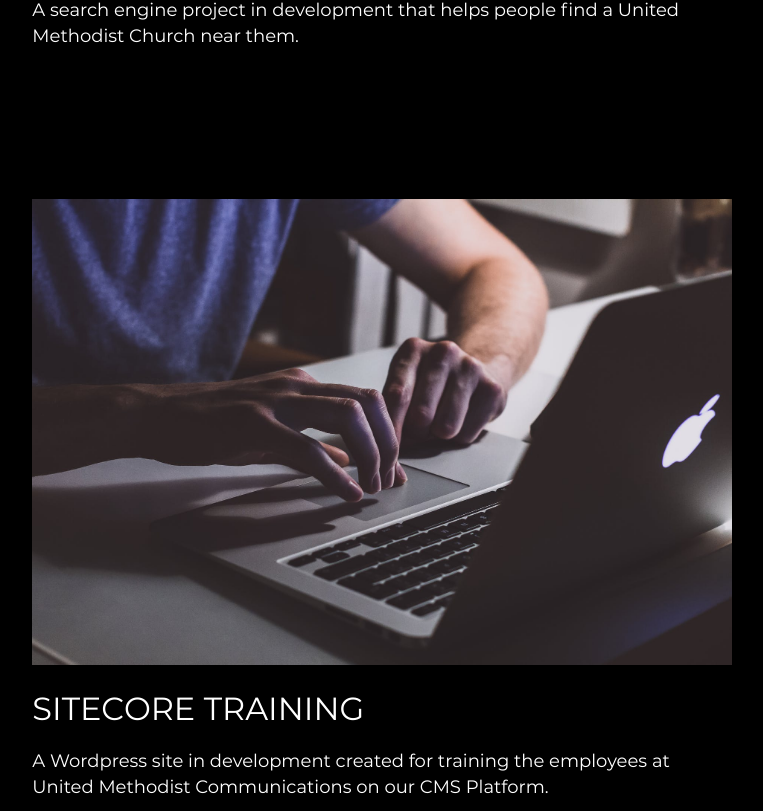
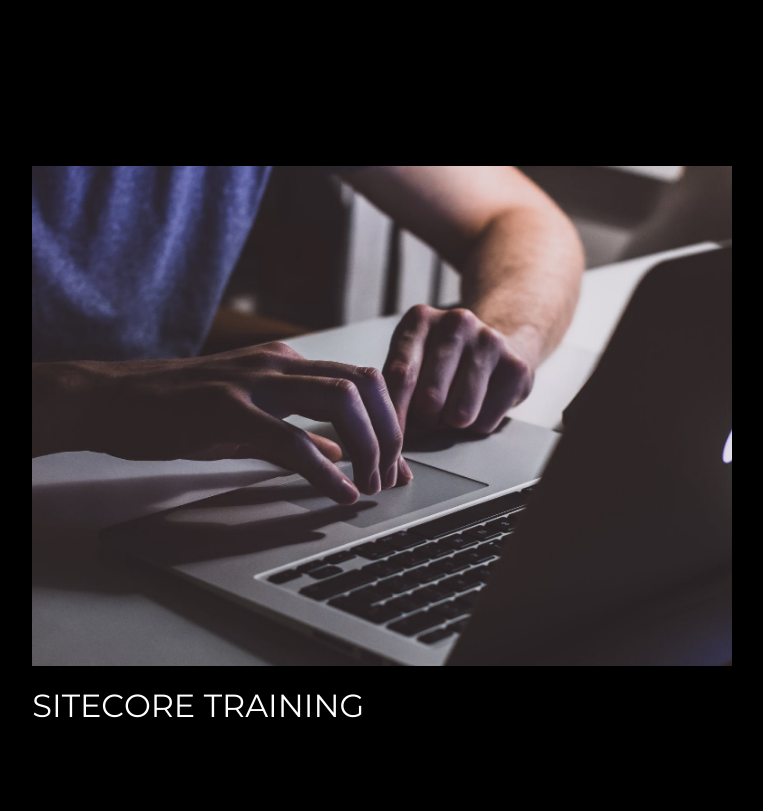
Before and after one commit to susieward/keri-wright, a Vue app: page /umcom in a window 1280 px wide. Shown: the part 1429-2240 px from the top of the page, without its empty margins (259-1022 px from the left). Built offline with nearby package versions, Linux system fonts and the light colour scheme.

Commit message:
umcom image effects

```diff
--- a/src/components/UMCom.vue
+++ b/src/components/UMCom.vue
@@ -19,16 +19,23 @@
           <div class="work-container">
 
 
+
   <div class="work-item">
+
             <div class="work-img-container">
               <router-link to="/find-a-church"><img class="work-img" src="./images/umcom.jpg" /></router-link>
+
+              <div class="work-desc">
+                <p>
+                A search engine project in development that helps people find a United Methodist Church near them.</p>
+              </div>
             </div>
 
             <div class="work-title">
               <router-link to="/find-a-church">Find A Church</router-link>
             </div>
 
-            <div class="work-desc">
+            <div class="work-desc-mobile">
               A search engine project in development that helps people find a United Methodist Church near them.
             </div>
 
@@ -37,14 +44,18 @@
           <div class="work-item">
             <div class="work-img-container">
               <router-link to="/sitecore"><img class="work-img" src="./images/resource.jpg" /></router-link>
+
+              <div class="work-desc">
+                <p>A Wordpress site in development created for training the employees at United Methodist Communications on our CMS Platform.</p>
+              </div>
             </div>
 
             <div class="work-title">
                 <router-link to="/sitecore">Sitecore Training</router-link>
             </div>
 
-            <div class="work-desc">
-              A Wordpress site in development created for training the employees at United Methodist Communications on our CMS Platform.
+            <div class="work-desc-mobile">
+                    A Wordpress site in production created for training the employees at United Methodist Communications on our CMS Platform.
                     </div>
 
           </div>
@@ -53,13 +64,17 @@
     <div class="work-item">
           <div class="work-img-container">
                 <router-link to="/what-we-do"><img class="work-img" src="./images/whatwedo.jpeg" /></router-link>
+
+                <div class="work-desc">
+                        <p>A Landing Page made for United Methodist Communications</p>
+                        </div>
           </div>
 
             <div class="work-title">
                   <router-link to="/what-we-do">What We Do</router-link>
               </div>
 
-                      <div class="work-desc">
+              <div class="work-desc-mobile">
                       A Landing Page made for United Methodist Communications
                       </div>
 
@@ -68,13 +83,17 @@
           <div class="work-item">
             <div class="work-img-container">
               <router-link to="/source"><img class="work-img" src="./images/sourcegrey.jpeg" /></router-link>
+              <div class="work-desc">
+                <p>A Subscription Landing Page made for United Methodist Communications </p>
+              </div>
+
             </div>
 
             <div class="work-title">
               <router-link to="/source">The Source</router-link>
             </div>
 
-            <div class="work-desc">
+            <div class="work-desc-mobile">
               A Subscription Landing Page made for United Methodist Communications
             </div>
 
@@ -96,6 +115,15 @@
 </script>
 
 <style>
+
+.work-desc-mobile {
+
+  font-family: 'Montserrat Regular';
+  color: #fff;
+  font-size: 18px;
+  line-height: 26px;
+  display: none;
+}
 
 .umcom {
 padding: 0;
@@ -152,6 +180,7 @@
   text-transform: uppercase;
   padding-right: 400px;
   padding-left: 30px;
+  position: relative;
 }
 
 .work {
@@ -161,6 +190,7 @@
   justify-content: center;
   max-width: 700px;
   margin: auto;
+  position: relative;
 }
 
 .work-container {
@@ -170,30 +200,108 @@
   width: 100%;
   grid-gap: 150px;
   margin-top: 50px;
+  position: relative;
 
 }
+
+#redtoken {
+  background-color: #FDAFA4;
+}
+
 
 .work-item {
   display: grid;
   grid-template-rows: auto auto auto;
   grid-gap: 20px;
+  position: relative;
+}
+
+
+.work-img {
+
 }
 
 .work-img-container {
 display: grid;
 max-height: 500px;
 overflow: hidden;
+position: relative;
+cursor: pointer;
+background: #fc8372;
 }
 
-#redtoken {
-  background-color: #FDAFA4;
+
+.work-img-container img {
+  object-fit: cover;
+max-width: none;
+width: -webkit-calc(100% + 60px);
+ width: calc(100% + 60px);
+height:auto;
+opacity: 1;
+position: relative;
+display: block;
+-webkit-transition: opacity 0.35s, -webkit-transform 0.35s;
+transition: opacity 0.35s, transform 0.35s;
+-webkit-transform: translate3d(-30px, 0, 0) scale(1.12);
+transform: translate3d(-30px, 0, 0) scale(1.12);
+-webkit-backface-visibility: hidden;
+backface-visibility: hidden;
 }
 
-.work-img {
+.work-img-container:hover img {
+  opacity: 0.5;
+-webkit-transform: translate3d(0, 0, 0) scale(1);
+transform: translate3d(0, 0, 0) scale(1);
+
+}
+
+
+.work-desc {
+  padding: 2em;
+  position: absolute;
+  top: 0;
+  left: 0;
   width: 100%;
-height:auto;
-object-fit: cover;
+  height: 100%;
+  -webkit-backface-visibility: hidden;
+backface-visibility: hidden;
+}
 
+.work-desc::before, .work-desc::after {
+  pointer-events: none;
+}
+
+.clearfix:before,
+.clearfix:after {
+  display: table;
+  content: '';
+}
+
+.work-desc p {
+  text-transform: uppercase;
+
+  -webkit-backface-visibility: hidden;
+  backface-visibility: hidden;
+  font-family: 'Montserrat Regular';
+  color: #fff;
+  font-size: 18px;
+  line-height: 26px;
+  width: 50%;
+  padding: 0px 10px 0 0;
+ border-right: 1px solid #fff;
+ text-align: right;
+ opacity: 0;
+ -webkit-transition: opacity 0.35s, -webkit-transform 0.35s;
+ transition: opacity 0.35s, transform 0.35s;
+ -webkit-transform: translate3d(-40px, 0, 0);
+ transform: translate3d(-40px, 0, 0);
+}
+
+
+.work-desc:hover p {
+  opacity: 1;
+ -webkit-transform: translate3d(0, 0, 0);
+ transform: translate3d(0, 0, 0);
 }
 
 .work-title {
@@ -212,14 +320,7 @@
   color: #fff;
 }
 
-.work-desc {
-  font-family: 'Montserrat Regular';
-  color: #fff;
 
-  font-size: 18px;
-  line-height: 26px;
-
-}
 
 @media screen and (max-width: 900px){
 
@@ -278,6 +379,11 @@
 
 }
 
+
+
+
+
+
 @media screen and (max-width: 600px){
   .umcom {
     max-width: 550px;
@@ -304,6 +410,43 @@
   }
 
 
+  .work-img-container {
+  display: grid;
+  max-height: 500px;
+  overflow: hidden;
+  position: relative;
+  cursor: pointer;
+  }
+
+
+  .work-img-container img {
+    object-fit: cover;
+  width: 100%;
+  height:auto;
+  opacity: 1;
+  position: relative;
+  display: block;
+
+  -webkit-transform: none;
+  transform: none;
+  -webkit-backface-visibility: hidden;
+  backface-visibility: hidden;
+  }
+
+
+  .work-img-container:hover img {
+    opacity: 1;
+  -webkit-transform: none;
+  transform: none;
+  }
+
+  .work-img {
+
+    width: 100%;
+    height:auto;
+    object-fit: cover;
+  }
+
 
 
     .work-title {
@@ -312,9 +455,36 @@
     }
 
 
-    .work-desc {
+    .work-desc-mobile {
+      display: block;
       font-size: 16px;
       line-height: 22px;
+    }
+
+
+    .work-desc p {
+      text-transform: uppercase;
+
+      -webkit-backface-visibility: hidden;
+      backface-visibility: hidden;
+      font-family: 'Montserrat Regular';
+      color: #fff;
+      font-size: 18px;
+      line-height: 26px;
+      width: 50%;
+      padding: 0px 10px 0 0;
+     border-right: 1px solid #fff;
+     text-align: right;
+     opacity: 0;
+     -webkit-transform: none;
+     transform: none;
+    }
+
+
+    .work-desc:hover p {
+      opacity: 0;
+     -webkit-transform: none;
+     transform: none;
     }
 
 }
```
Lines whose indentation alone changed are shown as unchanged.
